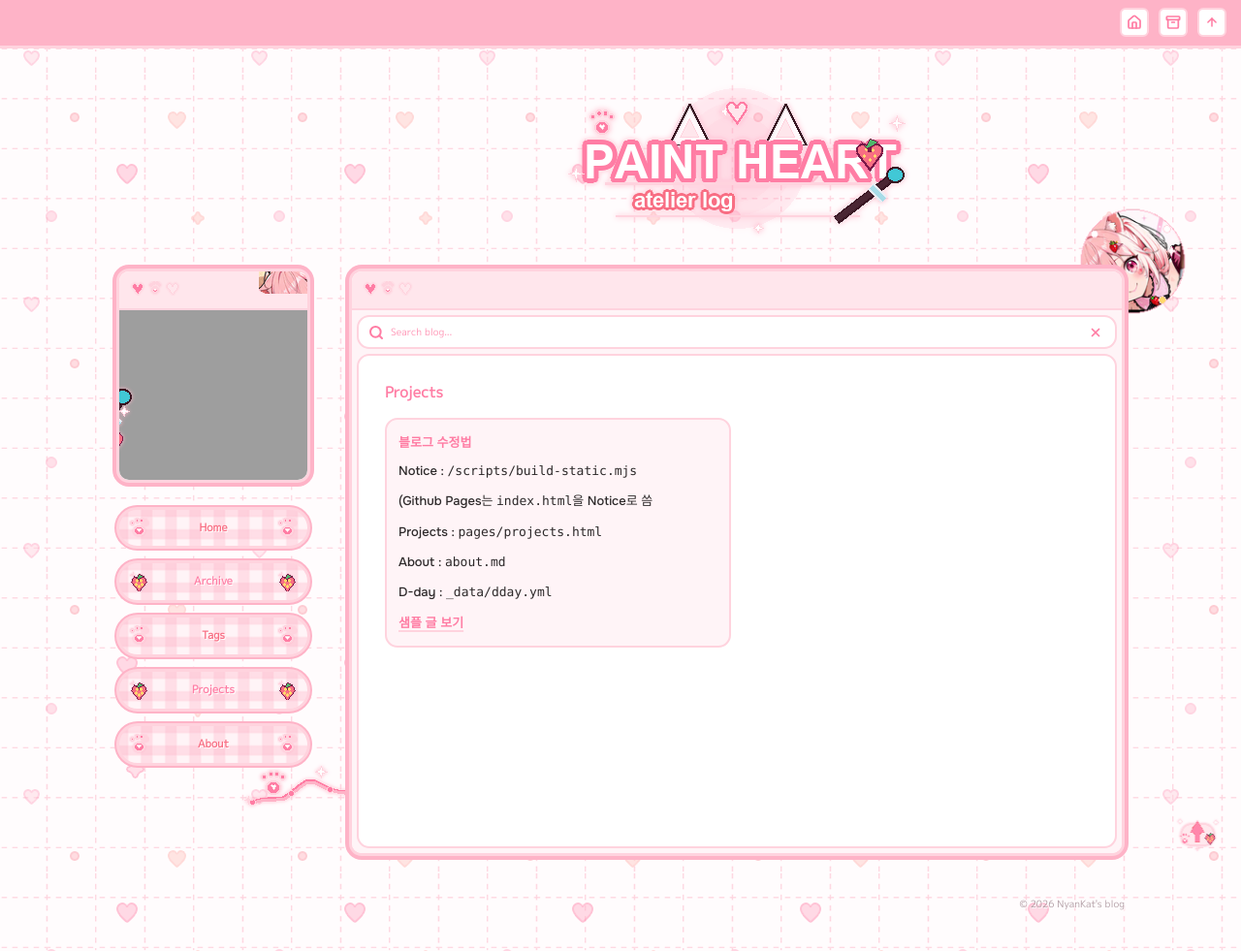
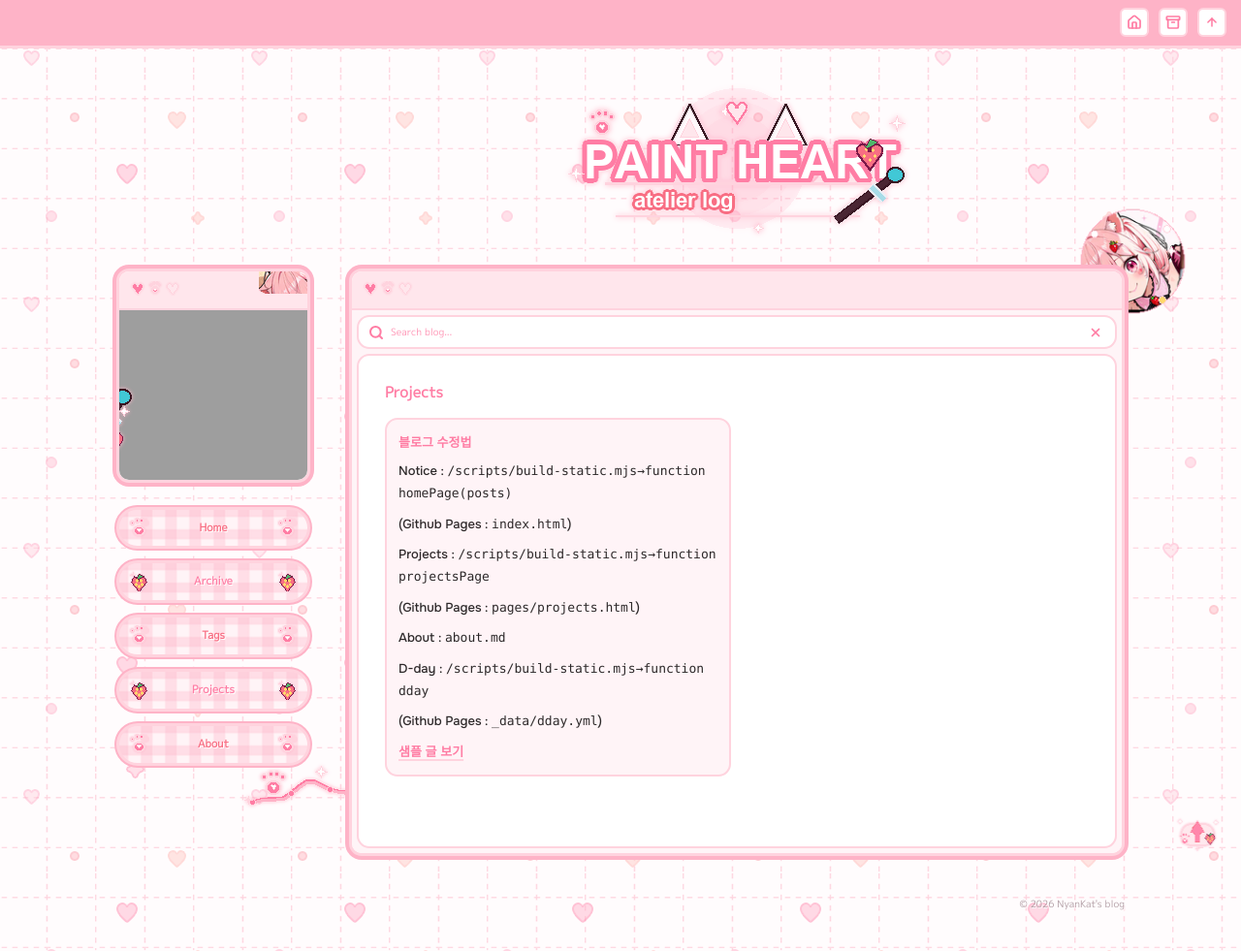
Before and after one commit to tchinso/blogu, a Jekyll site: the page built from pages/projects.html, in a window 1280 px wide. Shown: the whole page at 97% size. Built offline with Jekyll 4.4.1, drawn with Linux system fonts in a browser that asks for light colours; some web fonts are replaced; grey boxes are pictures that could not be loaded.

Commit message:
Update project information and links in HTML

```diff
--- a/pages/projects.html
+++ b/pages/projects.html
@@ -12,11 +12,13 @@ body_class: projects
   <div class="lec-project-grid">
     <article class="lec-project-item">
       <strong>블로그 수정법</strong>
-      <p>Notice : <code>/scripts/build-static.mjs</code></p>
-      <p>(Github Pages는 <code>index.html</code>을 Notice로 씀</p>
-      <p>Projects : <code>pages/projects.html</code></p>
+      <p>Notice : <code>/scripts/build-static.mjs→function homePage(posts)</code></p>
+      <p>(Github Pages : <code>index.html</code>)</p>
+      <p>Projects : <code>/scripts/build-static.mjs→function projectsPage</code></p>
+      <p>(Github Pages : <code>pages/projects.html</code>)</p>
       <p>About : <code>about.md</code></p>
-      <p>D-day : <code>_data/dday.yml</code></p>
+      <p>D-day : <code>/scripts/build-static.mjs→function dday</code></p>
+      <p>(Github Pages : <code>_data/dday.yml</code>)</p>
       <a href="{{ 'posts/00001/' | relative_url }}">샘플 글 보기</a>
     </article>
   </div>
```
